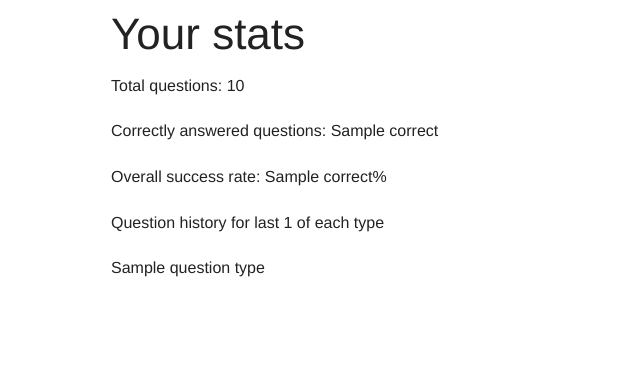
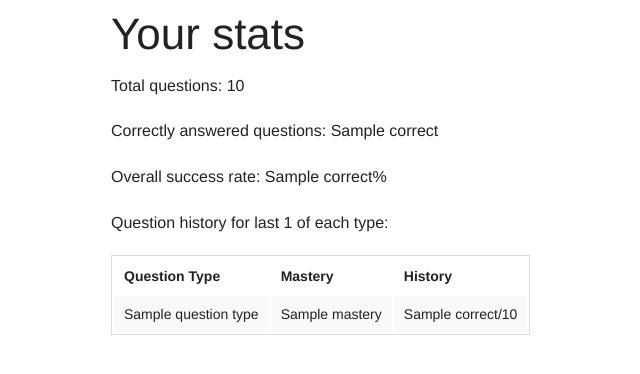
Before and after one commit to jhobbs/mathquizweb, a Django app: template mathquizweb/mathquizweb/templates/index.html in a window 1280 px wide. Shown: the part 45-419 px from the top of the page, without its empty margins (44-684 px from the left). Run offline with Django 3.2, Linux system fonts and the light colour scheme; the template is opened without the code that fills it: most values are stand-ins (such as "Sample title", 1, 10 or a date in 2020); some libraries are stand-ins or nearby versions.

Commit message:
Display per question type stats.

```diff
--- a/mathquizweb/mathquizweb/templates/index.html
+++ b/mathquizweb/mathquizweb/templates/index.html
@@ -9,9 +9,19 @@
         <p>Total questions: {{stats.questions.total}}</p>
         <p>Correctly answered questions: {{stats.questions.correct}}</p>
         <p>Overall success rate: {{stats.questions.correct}}%</p>
-        <p>Question history for last {{stats.mastery_size}} of each type</p>
-        {% for question_name, question_info in stats.question_types %}
-        <p>{{question_name}}</p>
+        <p>Question history for last {{stats.mastery_size}} of each type:</p>
+        <table>
+            <tr>
+                <td><b>Question Type</b></td>
+                <td><b>Mastery</b></td>
+                <td><b>History</b></td>
+            </tr>
+            {% for name, history in question_types.items %}
+            <tr>
+                <td>{{name}}</td>
+                <td>{{history.mastery}}</td>
+                <td>{{history.correct}}/{{history.total}}</td>
+            </tr>
         {% endfor %}
         {% endif %}
     </div>
--- a/mathquizweb/mathquizweb/views.py
+++ b/mathquizweb/mathquizweb/views.py
@@ -27,10 +27,14 @@ def home(request):
     context = RequestContext(request)
 
     stats = generate_stats(request.user.username)
+    question_types = {k.name: v for k, v in stats['question_types'].items()}
 
     return render_to_response(
         'index.html',
-        {'stats': stats},
+        {
+            'stats': stats,
+            'question_types': question_types
+        },
         context_instance=context)
 
 def register(request):
```
